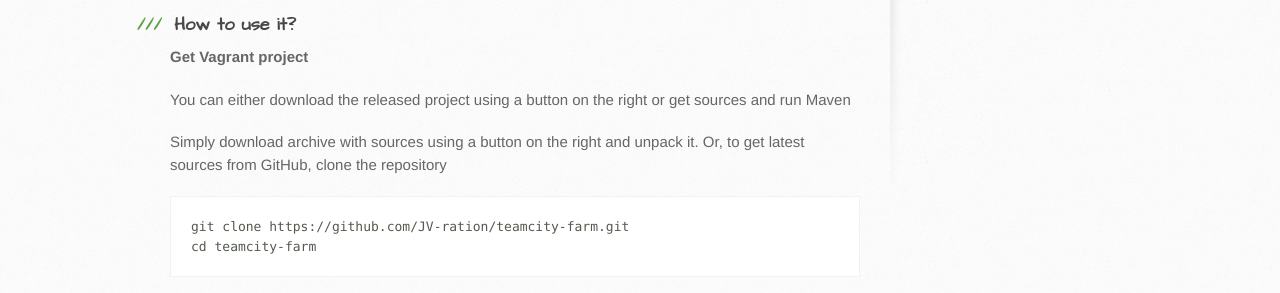
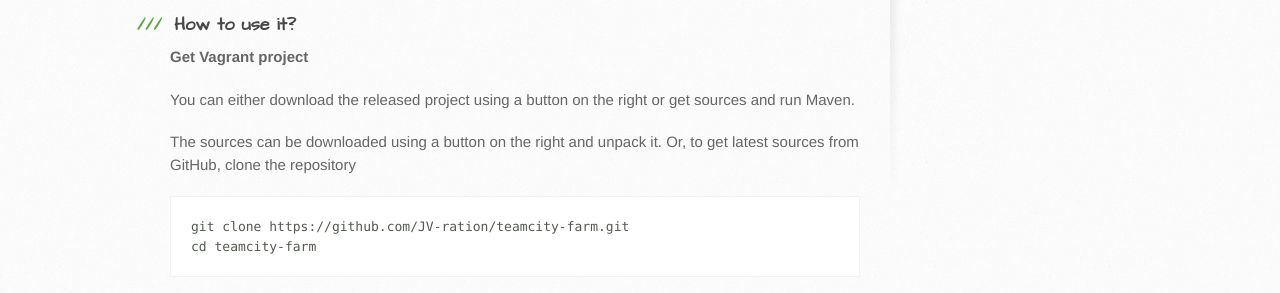
Before and after one commit to JV-ration/teamcity-farm, a Jekyll site: the page built from index.html, in a window 1280 px wide. Shown: the part 586-879 px from the top of the page. Built offline with Jekyll 4.4.1, drawn with Linux system fonts in a browser that asks for light colours; Markdown is read by kramdown in place of the engine named in the settings.

Commit message:
refrasing text

```diff
--- a/index.html
+++ b/index.html
@@ -30,9 +30,9 @@
 
 <p><strong>Get Vagrant project</strong></p>
 
-<p>You can either download the released project using a button on the right or get sources and run Maven</p>
+<p>You can either download the released project using a button on the right or get sources and run Maven.</p>
 
-<p>Simply download archive with sources using a button on the right and unpack it. Or, to get latest sources from GitHub, clone the repository</p>
+<p>The sources can be downloaded using a button on the right and unpack it. Or, to get latest sources from GitHub, clone the repository</p>
 
 <pre><code>git clone https://github.com/JV-ration/teamcity-farm.git
 cd teamcity-farm
```
